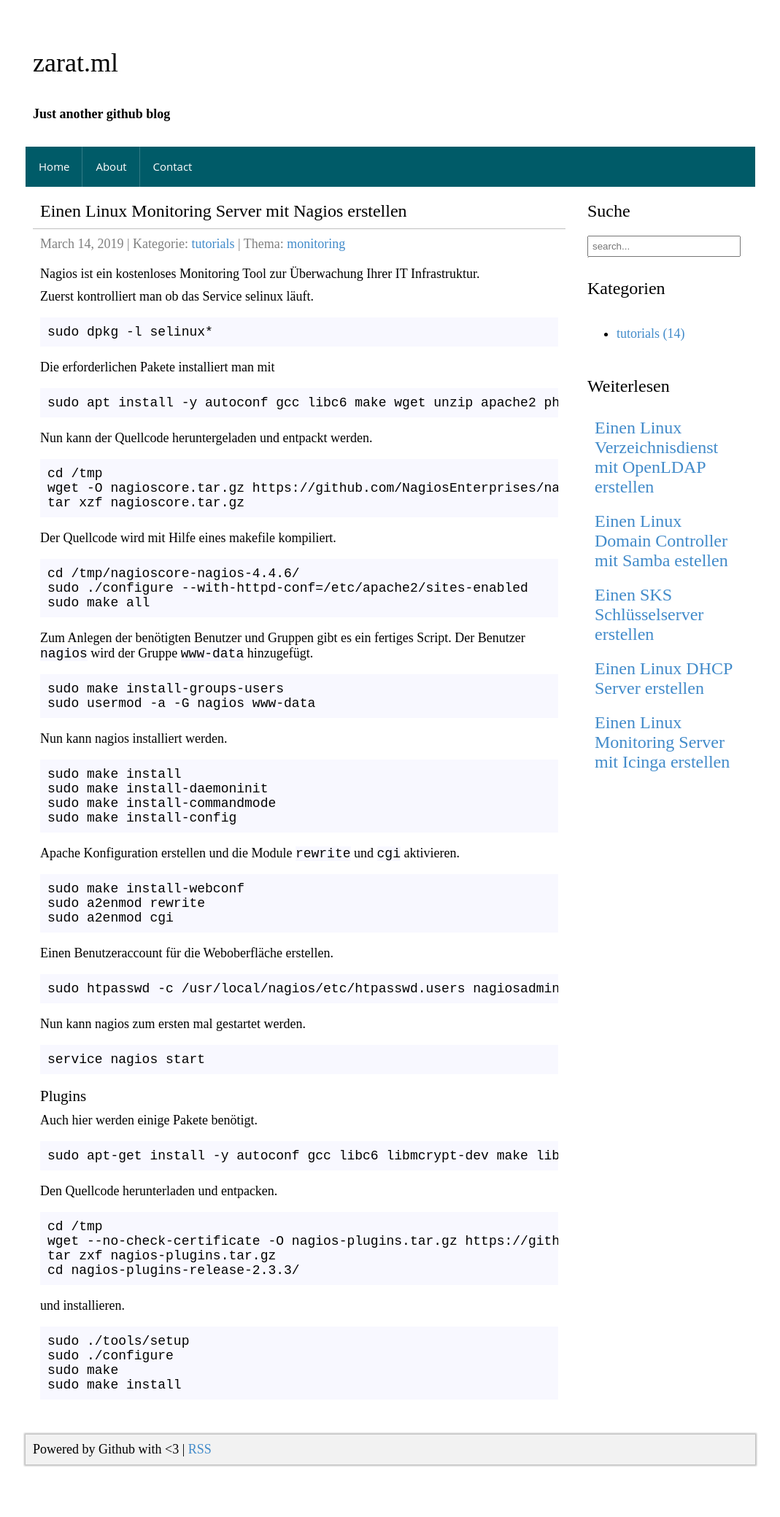
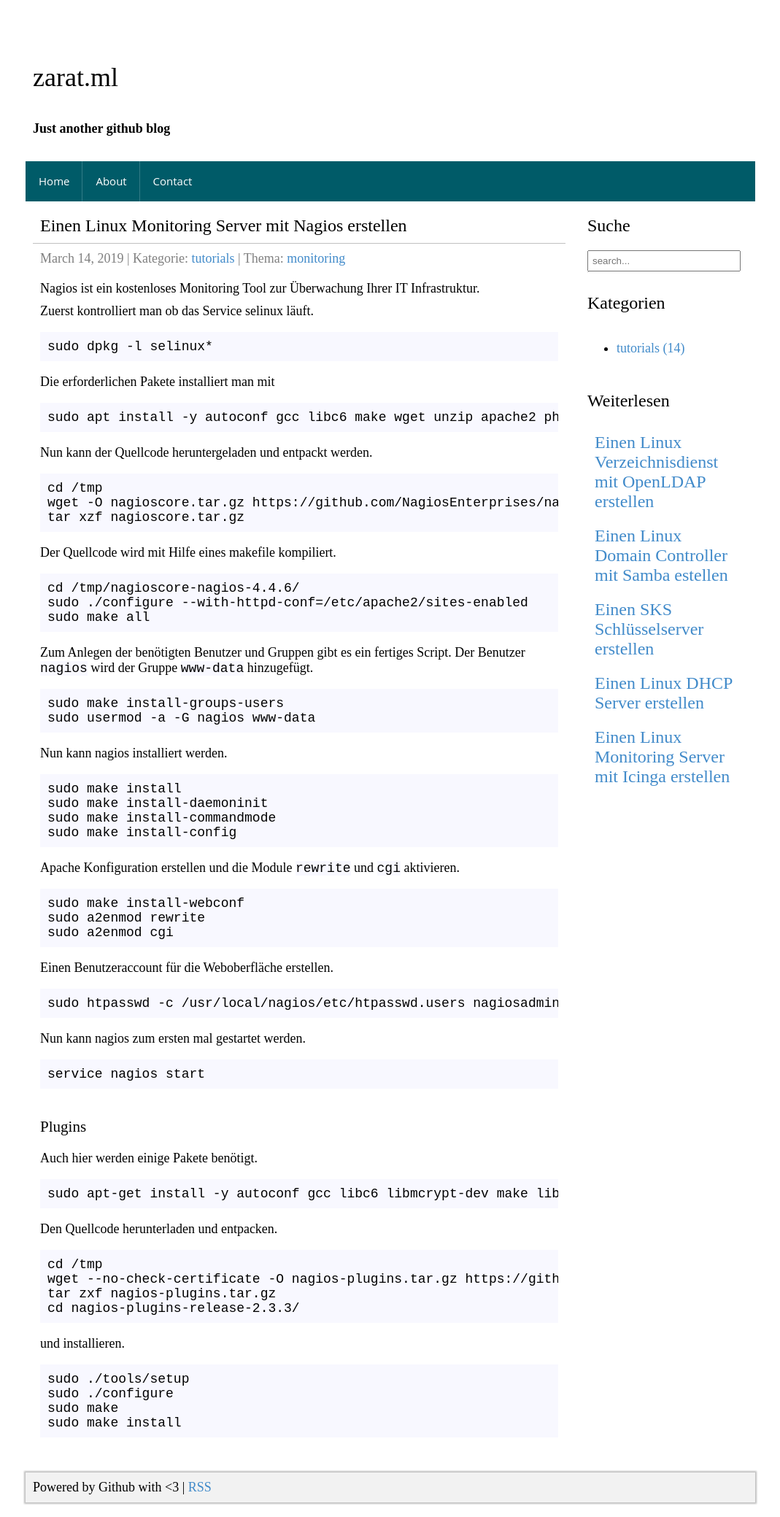
Before and after one commit to zarat/zarat.github.io, a Jekyll site: the page built from _posts/2019-03-14-nagios-monitoring.markdown, in a window 1280 px wide. Shown: the whole page at 73% size, without its empty margins (105-1174 px from the left). Built offline with Jekyll 4.4.1, drawn with Linux system fonts in a browser that asks for light colours; before the commit the page ends 2027 px from its top, so only the background shows below that.

Commit message:
Update style.css

```diff
--- a/assets/style.css
+++ b/assets/style.css
@@ -22,26 +22,20 @@
     font-family:inherit;
     font-weight:500;
     color:inherit;
-    margin-top: 20px;
-    margin-bottom: 10px;
+    margin-top:40px;
+    margin-bottom:20px;
 }
 h1{
     font-size:2em;
     line-height:2;
-    margin-top:20px;
-    margin-bottom:10px;
 }
 h2{
     font-size:1.5em;
     line-height:1.5;
-    margin-top:20px;
-    margin-bottom:10px;
 }
 h3{
     font-size:1.17em;
     line-height:1.17;
-    margin-top:10px;
-    margin-bottom:10px;
 }
 p{
     orphans:3;
```
